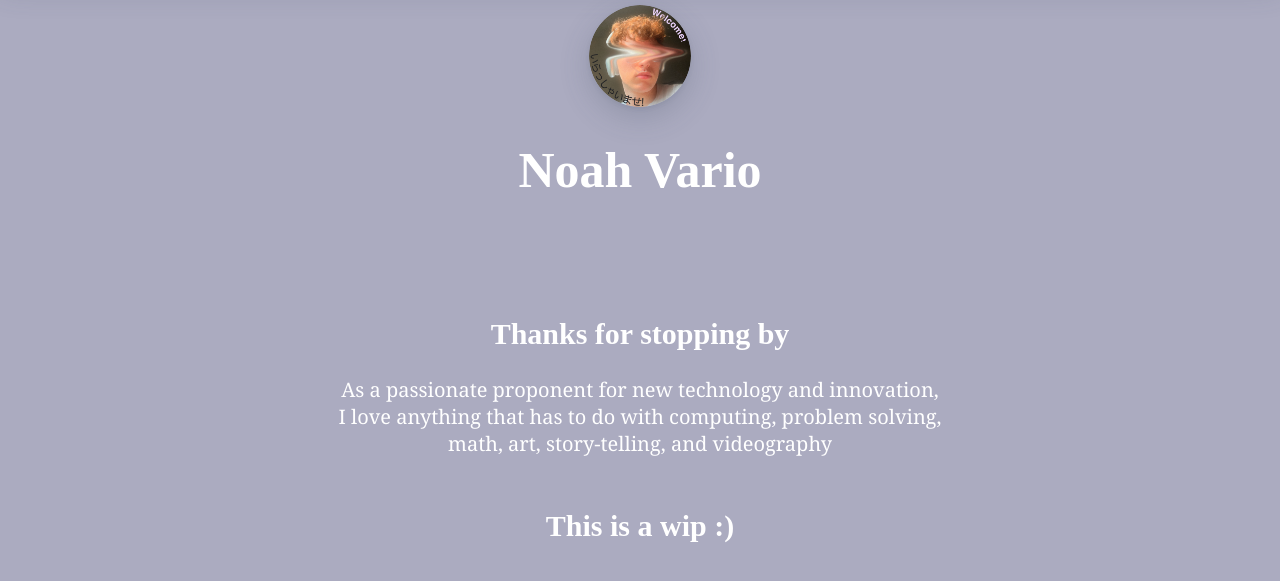
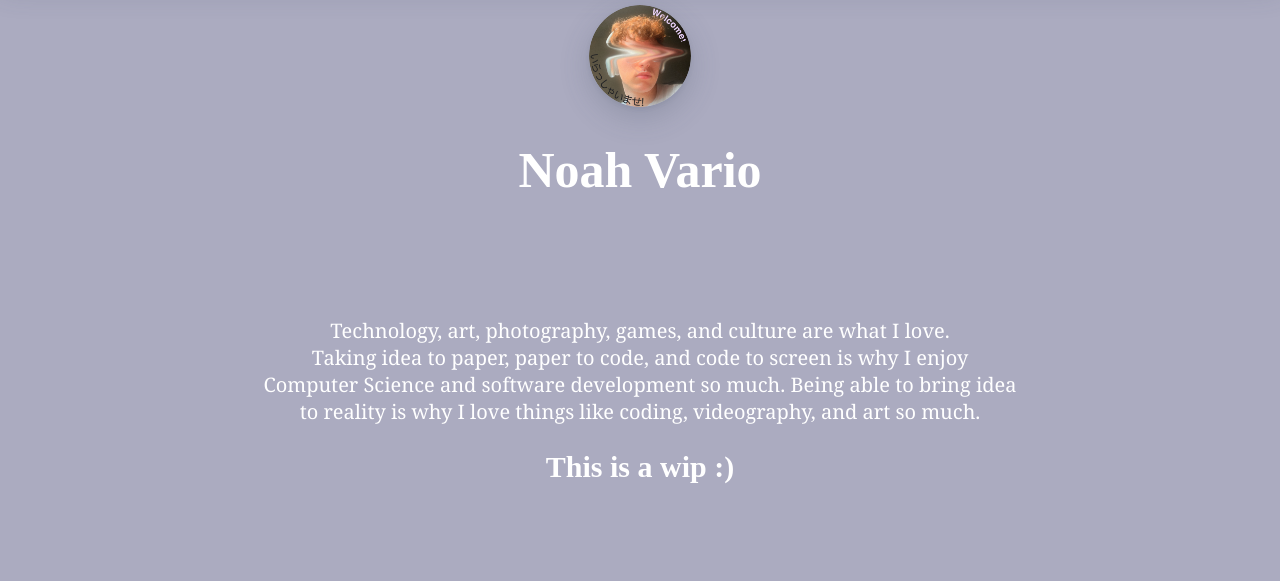
Before and after one commit to NoahV17/portfolio_website, a plain HTML site: page index.html in a window 1280 px wide. Shown: the part 85-666 px from the top of the page. Drawn offline with Linux system fonts and the light colour scheme; a web font is replaced by a local one.

Commit message:
Documentation and slight change to website

```diff
--- a/index.html
+++ b/index.html
@@ -45,10 +45,12 @@
 
 <!--Description-->
 <div id="about" class="center">
-    <h2>Thanks for stopping by</h2>
-    <p>As a passionate proponent for new technology and innovation,<br>
-        I love anything that has to do with computing, problem solving,<br>
-        math, art, story-telling, and videography<br><br></p>
+    <h2></h2>
+    <p>Technology, art, photography, games, and culture are what I love.<br>
+        Taking idea to paper, paper to code, and code to screen is why I enjoy<br>
+        Computer Science and software development so much. Being able to bring idea<br>
+        to reality is why I love things like coding, videography, and art so much.
+
 
         <h2>This is a wip :)</h2>
 
```
Also changed, not shown: README.md (added), 2 other files.
